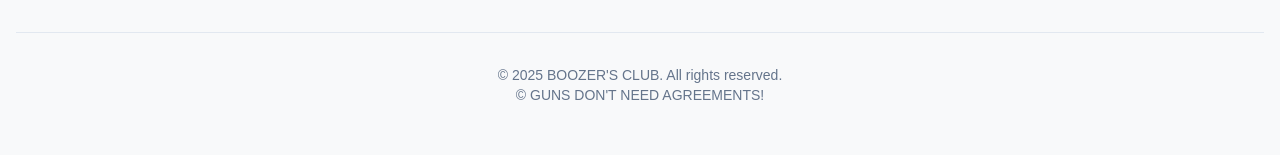
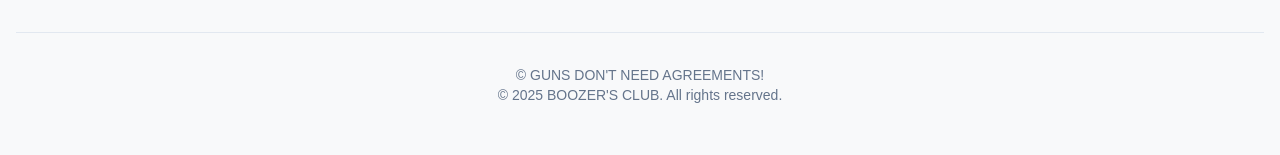
Before and after one commit to aravind0878/BOOZERS-CLUB, a React (Vite) app: page /faq in a window 1280 px wide. Shown: the part 2147-2302 px from the top of the page. Built offline with nearby package versions, Linux system fonts and the light colour scheme.

Commit message:
Update Footer.tsx

```diff
--- a/src/components/Footer.tsx
+++ b/src/components/Footer.tsx
@@ -113,8 +113,8 @@ const Footer = () => {
         </div>
 
         <div className="border-t border-border mt-8 pt-8 text-sm text-muted-foreground text-center">
+          <p>&copy; GUNS DON'T NEED AGREEMENTS!</p>
           <p>&copy; {new Date().getFullYear()} BOOZER'S CLUB. All rights reserved.</p>
-          <p>&copy; GUNS DON'T NEED AGREEMENTS!</p>
         </div>
       </div>
 
```
